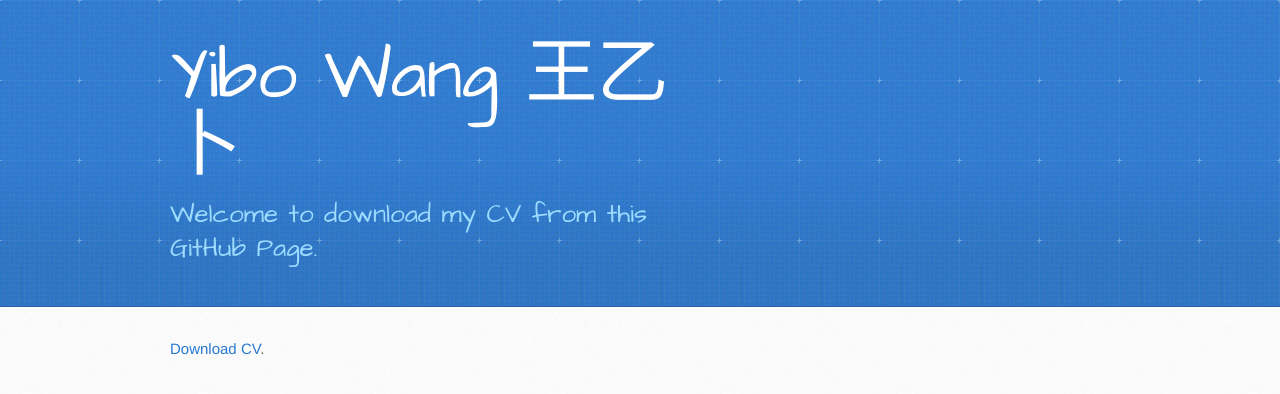
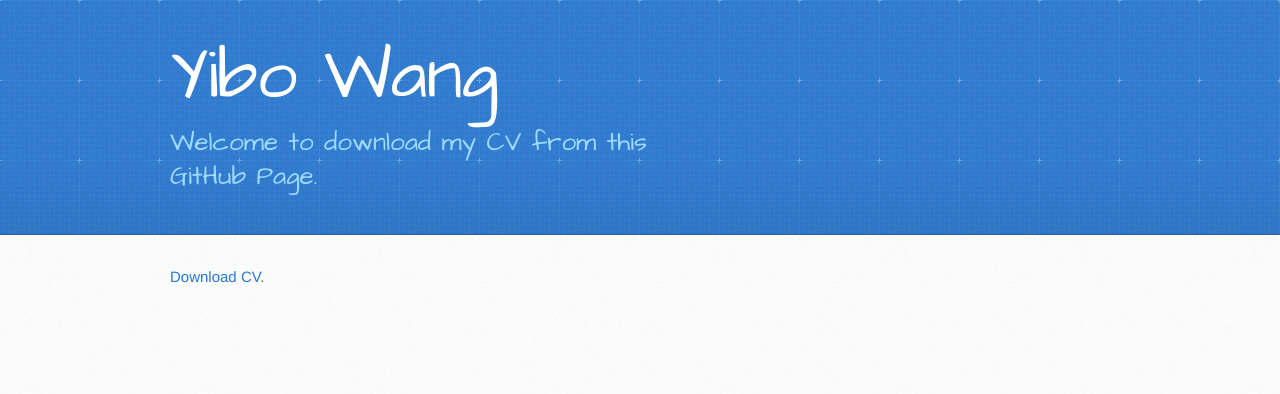
Before and after one commit to yeebowang/CVpage, a Jekyll site: the page built from index.md, in a window 1280 px wide. Shown: the top 394 px of the page. Built offline with Jekyll 4.4.1, drawn with Linux system fonts in a browser that asks for light colours.

Commit message:
Update _config.yml

```diff
--- a/_config.yml
+++ b/_config.yml
@@ -1,7 +1,7 @@
 remote_theme: pages-themes/architect@v0.2.0
 plugins:
 - jekyll-remote-theme # add this line to the plugins list if you already have one
-title: Yibo Wang 王乙卜
+title: Yibo Wang
 description: Welcome to download my CV from this GitHub Page.
 show_downloads: false
 #google_analytics:
```
